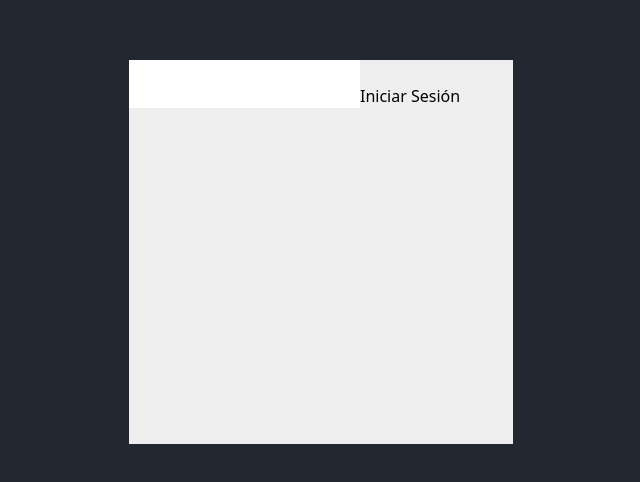
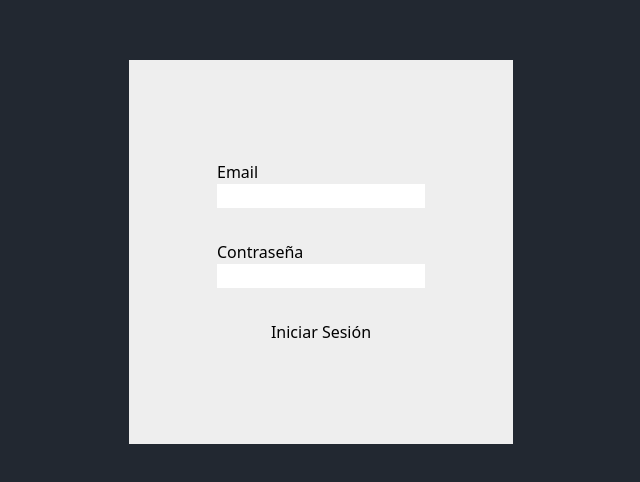
Before and after one commit to patricionarbona/proyecto-seguimiento-entreno, a React (Vite) app: page / in a window 1280 px wide. Shown: the part 148-630 px from the top of the page, without its empty margins (319-959 px from the left). Built offline with nearby package versions, Linux system fonts and the light colour scheme.

Commit message:
añadido prop estilo, nombre, id a InputTexto

```diff
--- a/src/components/InputTexto/InputTexto.jsx
+++ b/src/components/InputTexto/InputTexto.jsx
@@ -1,8 +1,11 @@
 
-function InputTexto() {
+function InputTexto({estilo, nombre, id}) {
     return(
         <>
-            <input type="text" />
+            <div className="flex flex-col">
+                <label htmlFor={id || nombre}>{nombre}</label>
+                <input type="text" className={estilo} id={id || nombre} />
+            </div>
         </>
     )
 }
--- a/src/components/Login/Login.jsx
+++ b/src/components/Login/Login.jsx
@@ -3,9 +3,9 @@
 function Login() {
     return(
         <>
-            <div className="bg-gym4 h-96 w-96 absolute top-1/2 left-1/2 -translate-x-1/2 -translate-y-1/2">
-                <InputTexto />
-                <InputTexto />
+            <div className="bg-gym4 h-96 w-96 absolute top-1/2 left-1/2 -translate-x-1/2 -translate-y-1/2 flex flex-col items-center justify-center gap-8">
+                <InputTexto estilo={"w-52"} nombre={"Email"} id={"inputEmail"}/>
+                <InputTexto estilo={"w-52"} nombre={"Contraseña"} id={"inputContraseña"}/>
                 <button>
                     Iniciar Sesión
                 </button>
```
